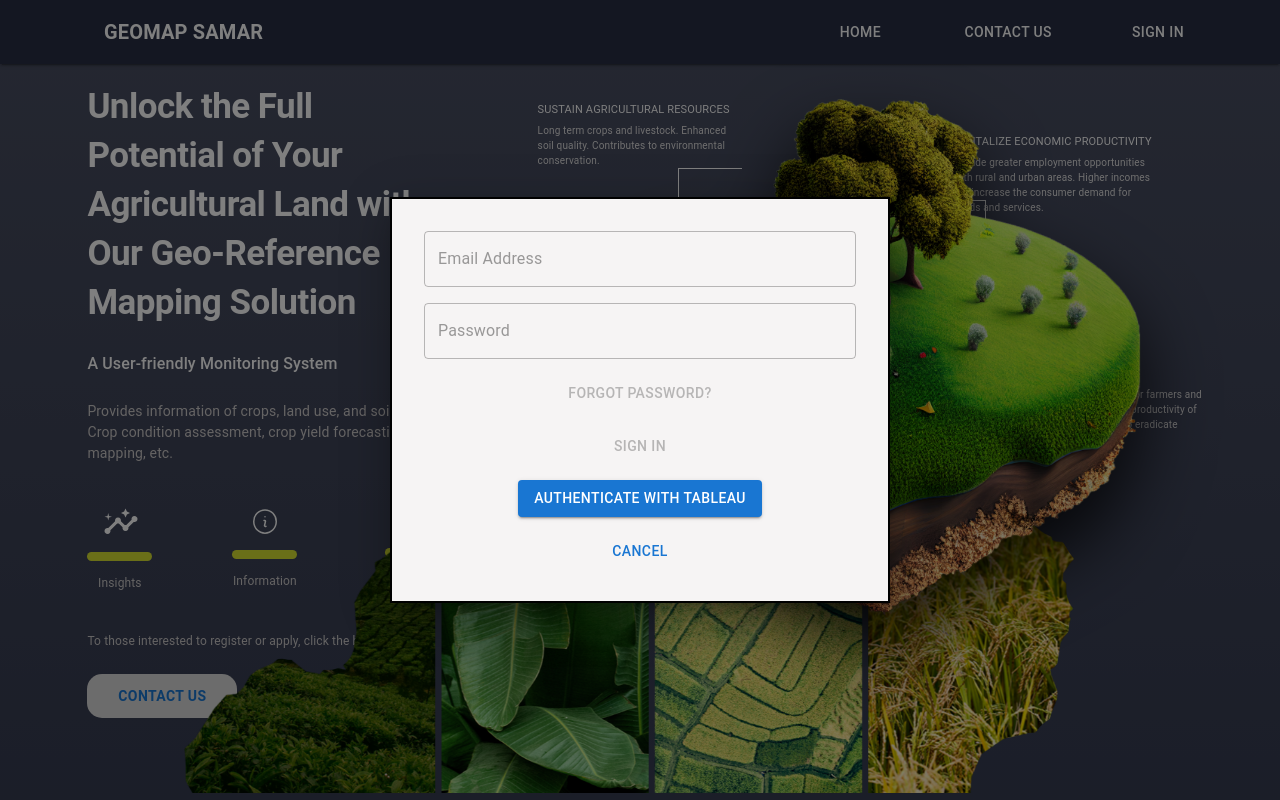
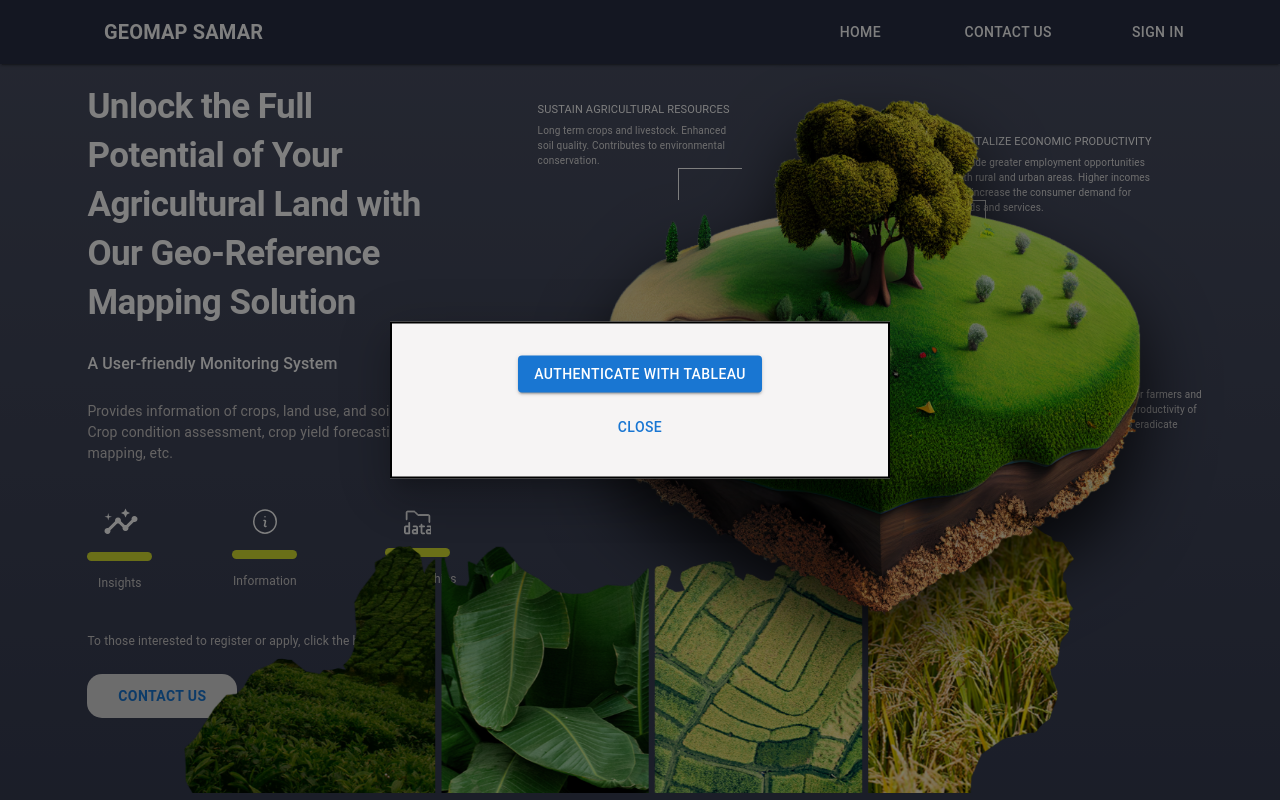
Before and after one commit to notsoprogrammer/map_client, a React (Vite) app in the folder geomap/: page / in a window 1280 px wide. Both pictures are taken after a click on the button "SIGN IN". Shown: the top 800 px of the page. Built offline with nearby package versions, Linux system fonts and the light colour scheme.

Commit message:
"Refactor LoginModal component: added handleKeyPress function, modified submitHandler and handleModalClose functions, rearranged and updated UI elements"

```diff
--- a/geomap/src/components/LoginModal.jsx
+++ b/geomap/src/components/LoginModal.jsx
@@ -49,11 +49,15 @@ const LoginModal = ({ open, handleClose }) => {
       if (authWindow.closed) {
         clearInterval(timer);
         setIsLoading(false);
-        // Ideally, check authentication status here with an API call or local storage token
         setIsTableauAuthenticated(true); // Assuming authentication was successful
         setSnackbar({ open: true, message: 'Tableau Authentication successful!' });
       }
     }, 1000);
+  };
+  const handleKeyPress = (e) => {
+    if (e.key === 'Enter') {
+      submitHandler(e);
+    }
   };
 
   const submitHandler = async (e) => {
@@ -64,7 +68,7 @@ const LoginModal = ({ open, handleClose }) => {
       if (response.data && response.data.authToken) {
         localStorage.setItem('authToken', response.data.authToken);
         dispatch(setCredentials({ ...response.data }));
-        handleClose();  // Close the modal after successful login
+        handleClose();
       }
     } catch (error) {
       console.error('Login failed:', error);
@@ -74,11 +78,19 @@ const LoginModal = ({ open, handleClose }) => {
     }
   };
 
+  const handleModalClose = () => {
+    setEmail('');
+    setPassword('');
+    handleClose();
+  };
+
   return (
     <>
-      <Modal open={open} onClose={handleClose}>
+      <Modal open={open} onClose={handleModalClose}>
         <Box sx={style}>
           <Stack spacing={2} direction="column" alignItems='center'>
+            {isTableauAuthenticated ? (
+              <>
                 <TextField
                   sx={{ width: '100%' }}
                   type='email'
@@ -86,7 +98,8 @@ const LoginModal = ({ open, handleClose }) => {
                   variant="outlined"
                   value={email}
                   onChange={(e) => setEmail(e.target.value)}
-              disabled={!isTableauAuthenticated}
+                  onKeyPress={handleKeyPress} // Attach keypress handler
+
                 />
                 <TextField
                   sx={{ width: '100%' }}
@@ -95,28 +108,35 @@ const LoginModal = ({ open, handleClose }) => {
                   variant="outlined"
                   value={password}
                   onChange={(e) => setPassword(e.target.value)}
-              disabled={!isTableauAuthenticated}
+                  onKeyPress={handleKeyPress}
                 />
                 <Button
                   onClick={handleForgotPasswordOpen}
-              disabled={!isTableauAuthenticated}
+                  sx={{ textTransform: 'none' }}
                 >
                   Forgot Password?
                 </Button>
                 <Button
+                  sx={{ width: '100%' }}
                   onClick={submitHandler}
-              disabled={isLoading || !isTableauAuthenticated}
+                  variant="contained"
+                  color='success'
+                  disabled={isLoading}
                 >
                   {isLoading ? <CircularProgress size={24} /> : 'Sign In'}
                 </Button>
+              </>
+            ) : (
               <Button
                 onClick={handleLoginWithTableau}
-              disabled={isTableauAuthenticated}
                 variant="contained"
+                color="primary"
+                disabled={isLoading}
               >
                 Authenticate with Tableau
               </Button>
-            <Button onClick={handleClose}>Cancel</Button>
+            )}
+            <Button onClick={handleModalClose}>Close</Button>
           </Stack>
         </Box>
       </Modal>
```
Lines whose indentation alone changed are shown as unchanged.
